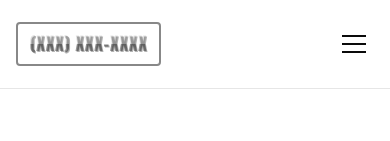
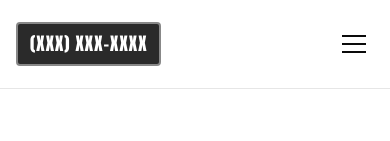
Before and after one commit to GigaMegaConsulting/junk-removal-gatineau, a Next.js app: page /en in a window 390 px wide. Shown: the top 141 px of the page. Built offline with nearby package versions, Linux system fonts and the light colour scheme.

Commit message:
Fix phone button: white text on dark background, remove broken gradient text effect

```diff
--- a/src/app/globals.css
+++ b/src/app/globals.css
@@ -36,19 +36,14 @@ a { color: inherit; }
   letter-spacing: -0.01em;
 }
 
-/* Old-school chrome phone graphic — silver beveled look, like the autoglassnola header */
 .phone-chrome {
   font-weight: 800;
   letter-spacing: 0.04em;
   font-family: "Impact", "Haettenschweiler", "Arial Narrow Bold", sans-serif;
-  background: linear-gradient(180deg, #f8f8f8 0%, #d4d4d4 50%, #888 51%, #c8c8c8 100%);
-  -webkit-background-clip: text;
-  background-clip: text;
-  color: transparent;
-  text-shadow: 1px 1px 0 rgba(0,0,0,0.3);
+  background-color: #2a2a2a;
+  color: #ffffff;
   border: 2px solid #888;
   padding: 6px 12px;
   border-radius: 4px;
   display: inline-block;
-  background-color: #2a2a2a;
 }
```
